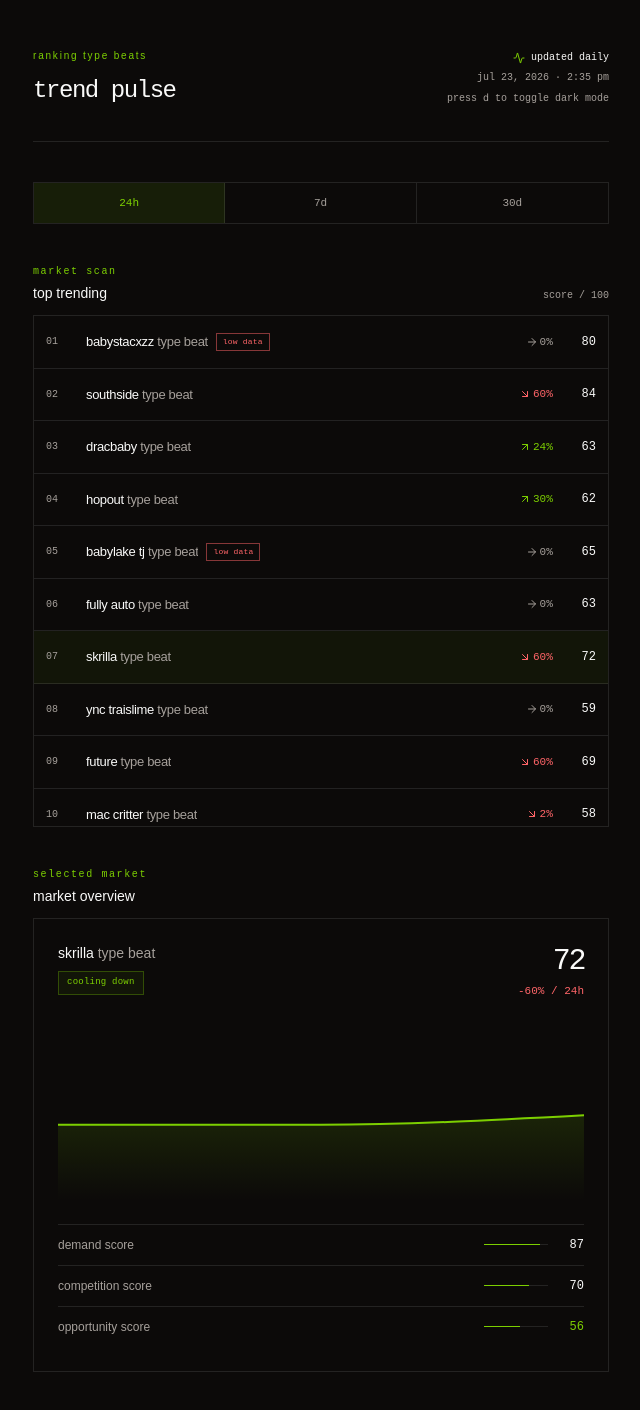
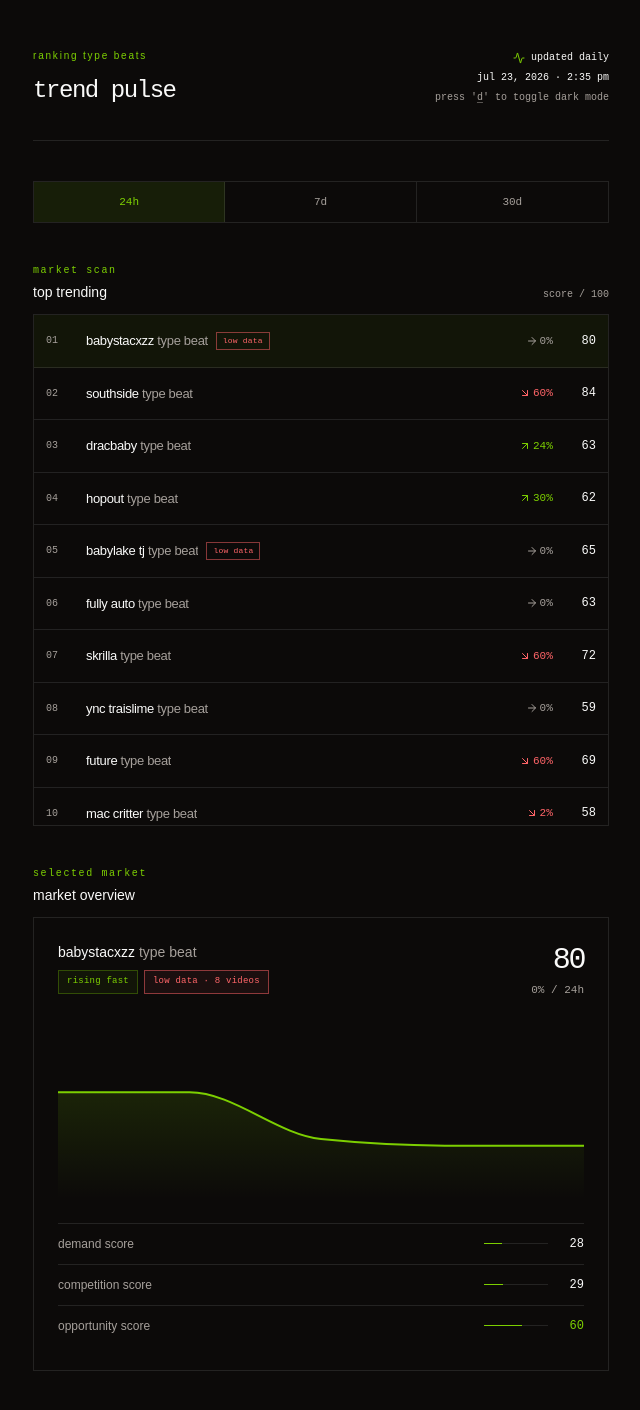
Before and after one commit to vtonu/trendpulse-app, a React (Vite) app: page / in a window 1280 px wide. Shown: the top 1410 px of the page, without its empty margins (319-959 px from the left). Built offline with nearby package versions, Linux system fonts and the light colour scheme.

Commit message:
updated tab selection, text color and toggle 'd' underline (v1.0.7)

```diff
--- a/src/App.tsx
+++ b/src/App.tsx
@@ -24,8 +24,14 @@ export function App() {
   })
   const [lastUpdated, setLastUpdated] = useState(localTime)
   const rankedArtists = useMemo(() => rankArtists(artists, range), [artists, range])
-  const [selectedId, setSelectedId] = useState(() => rankArtists(initialArtists, "24h")[0].id)
-  const selectedArtist = rankedArtists.find((artist) => artist.id === selectedId) ?? rankedArtists[0]
+  const [selectedId, setSelectedId] = useState<string | null>(null)
+  const selectedArtist =
+    (selectedId ? rankedArtists.find((artist) => artist.id === selectedId) : undefined) ?? rankedArtists[0]
+
+  function handleRangeChange(nextRange: TimeRange) {
+    setRange(nextRange)
+    setSelectedId(null)
+  }
 
   useEffect(() => {
     const controller = new AbortController()
@@ -76,7 +82,7 @@ export function App() {
     <main className="min-h-svh px-4 py-8 sm:px-8 sm:py-12">
       <div className="mx-auto flex w-full max-w-xl flex-col gap-10">
         <TrendPulseHeader lastUpdated={lastUpdated} />
-        <TimeRangeTabs value={range} onChange={setRange} />
+        <TimeRangeTabs value={range} onChange={handleRangeChange} />
         <TopTrendingList artists={rankedArtists} range={range} selectedId={selectedArtist.id} onSelect={setSelectedId} />
         <MarketOverview artist={selectedArtist} range={range} />
       </div>
--- a/src/components/trend-pulse-header.tsx
+++ b/src/components/trend-pulse-header.tsx
@@ -1,8 +1,15 @@
 import { Activity } from "lucide-react"
+import { useTheme } from "@/components/theme-provider"
 
 type TrendPulseHeaderProps = { lastUpdated: string }
 
 export function TrendPulseHeader({ lastUpdated }: TrendPulseHeaderProps) {
+  const { setTheme } = useTheme()
+
+  function toggleTheme() {
+    setTheme(document.documentElement.classList.contains("dark") ? "light" : "dark")
+  }
+
   return (
     <header className="flex items-start justify-between gap-5 border-b border-border pb-8">
       <div>
@@ -19,9 +26,9 @@ export function TrendPulseHeader({ lastUpdated }: TrendPulseHeaderProps) {
           <Activity className="size-3 text-primary" />
           updated daily
         </div>
-        <div>{lastUpdated}</div>
+        <div className="text-foreground">{lastUpdated}</div>
         <div>
-          press <kbd>d</kbd> to toggle dark mode
+          press '<button type="button" onClick={toggleTheme} className="underline decoration-muted-foreground/50 underline-offset-2 hover:text-foreground focus-visible:outline-none focus-visible:text-foreground" aria-label="toggle dark mode">d</button>' to toggle dark mode
         </div>
       </div>
     </header>
```
Also changed, not shown: 1 other file (tests, documents, lock files or other folders).
